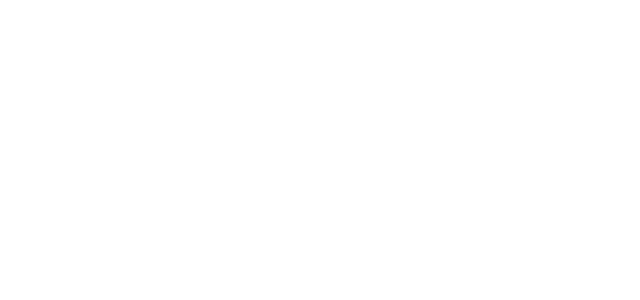
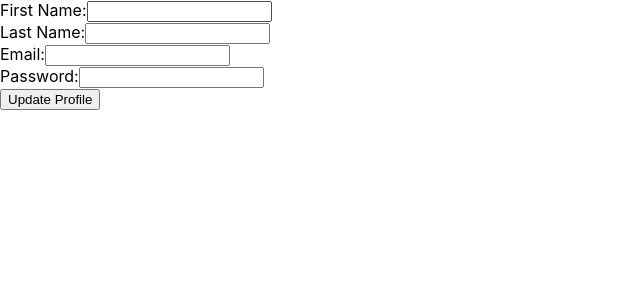
Before and after one commit to Gh0st-z/bislerium-frontend, a React (Create React App) app: page /admin-profile in a window 1280 px wide. Before the commit this address had no page. Shown: the top 300 px of the page, without its empty margins (0-640 px from the left). Built offline with nearby package versions, Linux system fonts and the light colour scheme.

Commit message:
added admin profile page

```diff
--- a/src/App.js
+++ b/src/App.js
@@ -3,6 +3,7 @@
 import Register from './bloggers/components/register.js';
 import Home from './bloggers/components/home.js';
 import ForgotPassword from './bloggers/components/forgot-password.js';
+import AdminProfileUpdateForm from './admin/components/adminprofile.js';
 import './App.css';
 
 function App() {
@@ -13,6 +14,7 @@
         <Route path="login/" element={<Login/>} />
         <Route path="register/" element={<Register/>} />
         <Route path="forgot-password/" element={<ForgotPassword/>} />
+        <Route path="admin-profile/" element={<AdminProfileUpdateForm/>} />
       </Routes>
     </Router>
   );
--- a/src/admin/components/adminprofile.js
+++ b/src/admin/components/adminprofile.js
@@ -0,0 +1,75 @@
+import React, {useState} from 'react';
+import axios from 'axios';
+import '../../assets/css/style.css';
+
+const AdminProfileUpdateForm =() =>{
+    const[formData, SetFromData] = useState({
+        firstname: '',
+        lastName: '',
+        email:'',
+        password: '',
+    });
+    const handleChange =(e)=>{
+        const {name, value} = e.target;
+        SetFromData({ ...formData, [name]: value});
+    };
+    const handleSubmit = async (e) => {
+        e.preventDefault();
+
+        try {
+            const response = await axios.put('url backend/admin/profile', formData);
+            console.log(response.data);
+            alert('Profile updated successfully!');
+        } catch (error) {
+            console.error('Error updating profile:', error);
+            alert('An error occurred while updating profile.');
+        }
+        };
+        return (
+            <form onSubmit={handleSubmit}>
+            <label>
+                First Name:
+                <input
+                type="text"
+                name="firstName"
+                value={formData.firstName}
+                onChange={handleChange}
+                />
+                </label>
+        <br />
+        <label>
+            Last Name:
+            <input
+            type="text"
+            name="lastName"
+            value={formData.lastName}
+            onChange={handleChange}
+            />
+            </label>
+        <br />
+        <label>
+            Email:
+            <input
+            type="email"
+            name="email"
+            value={formData.email}
+            onChange={handleChange}
+            />
+            </label>
+        <br />
+        <label>
+            Password:
+            <input
+            type="password"
+            name="password"
+            value={formData.password}
+            onChange={handleChange}
+            />
+        </label>
+        <br />
+        <button type="submit">Update Profile</button>
+        </form>
+        );
+    };
+
+export default AdminProfileUpdateForm;
```
